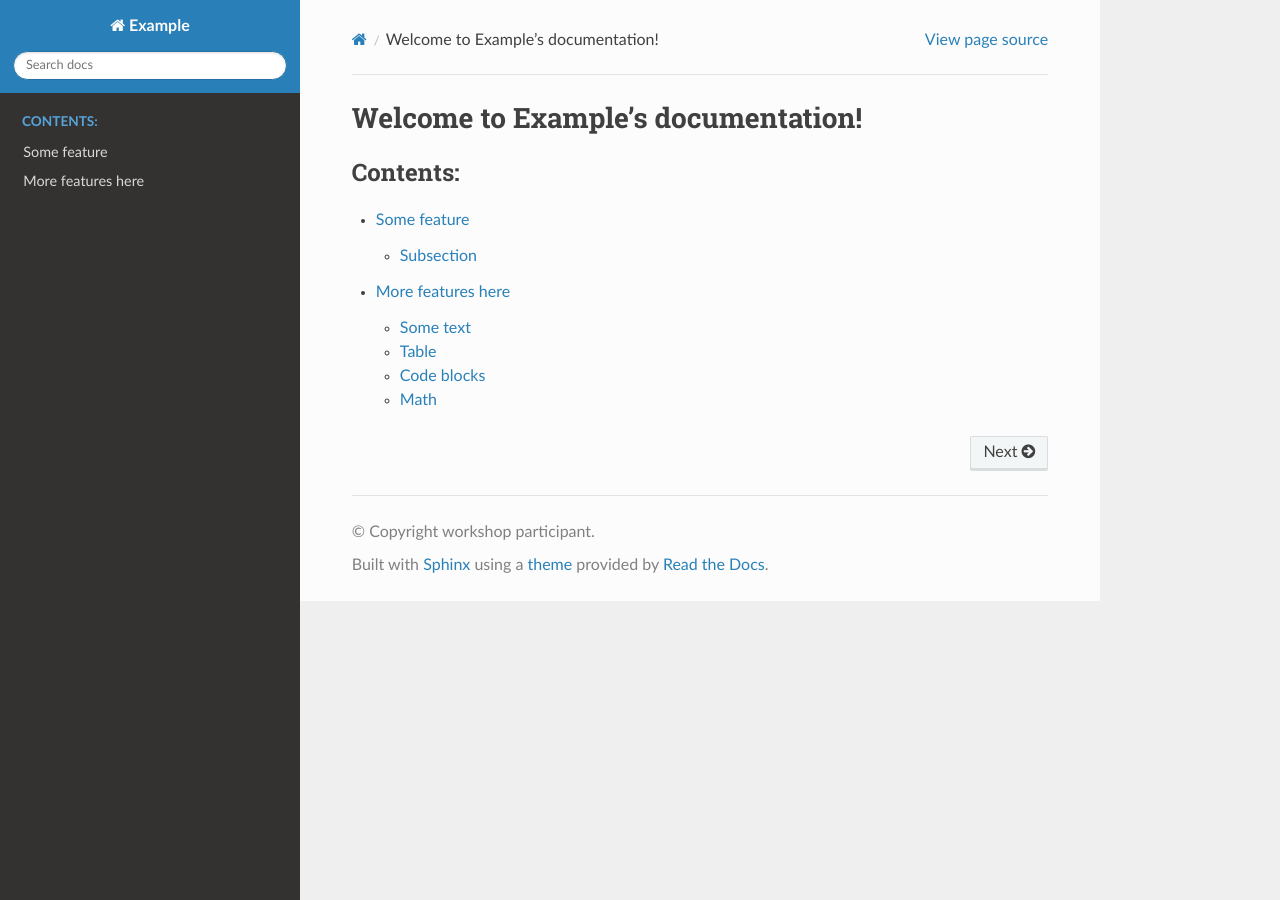
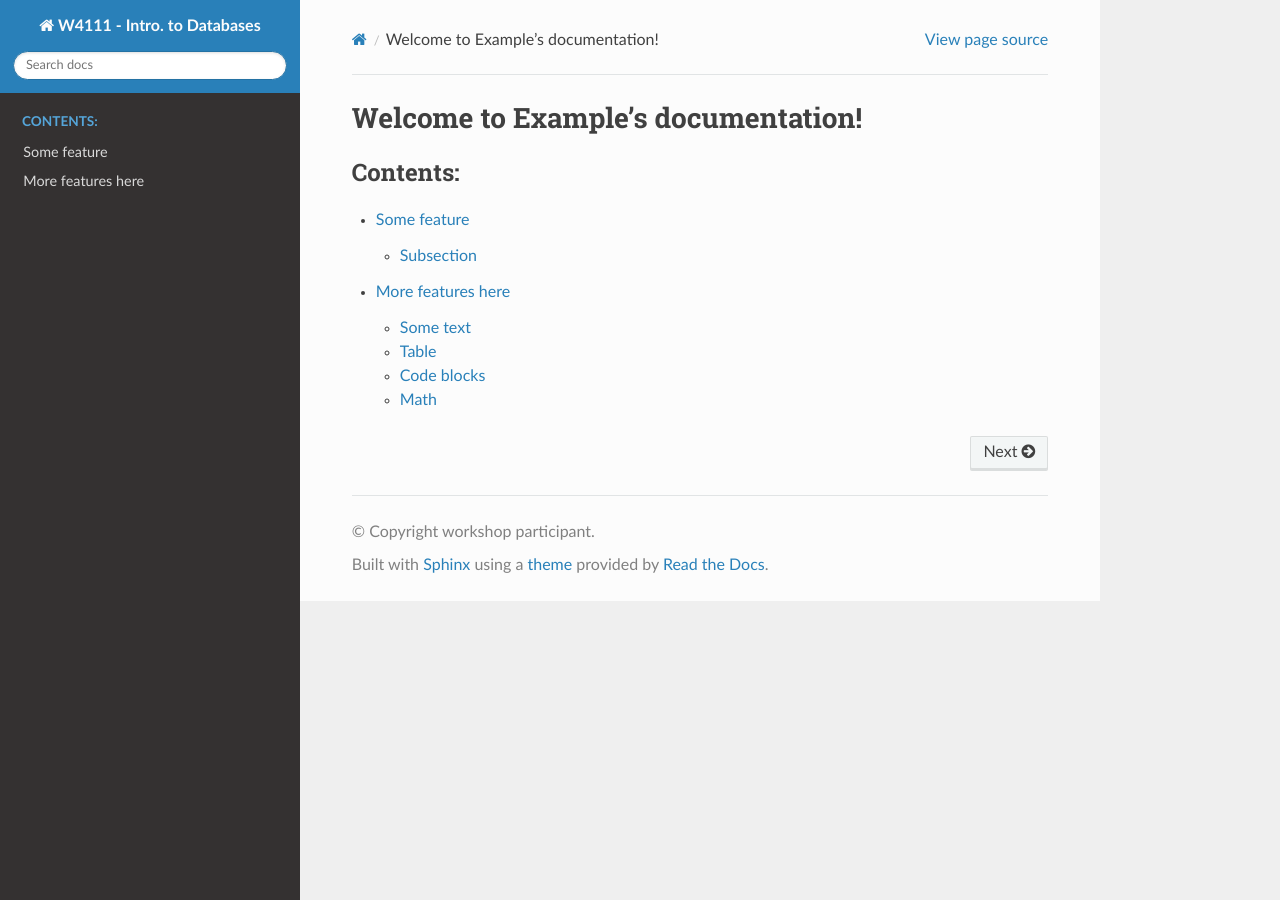
Before and after one commit to donald-f-ferguson/W4111-Documentation, a Sphinx documentation site: the page built from doc/index.rst, in a window 1280 px wide. Built offline with Sphinx 7.4.7 and the Read the Docs theme 2.0.0, drawn with Linux system fonts in a browser that asks for light colours.

Commit message:
Initial commit

```diff
--- a/doc/conf.py
+++ b/doc/conf.py
@@ -6,7 +6,7 @@
 # -- Project information -----------------------------------------------------
 # https://www.sphinx-doc.org/en/master/usage/configuration.html#project-information
 
-project = 'Example'
+project = 'W4111 - Intro. to Databases'
 copyright = 'workshop participant'
 author = 'workshop participant'
 release = '0.1'
```
